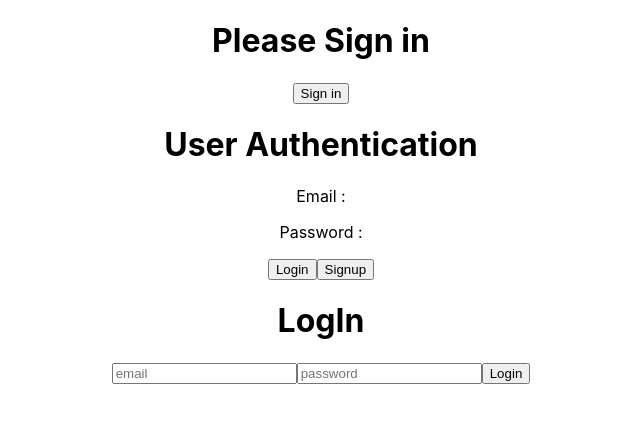
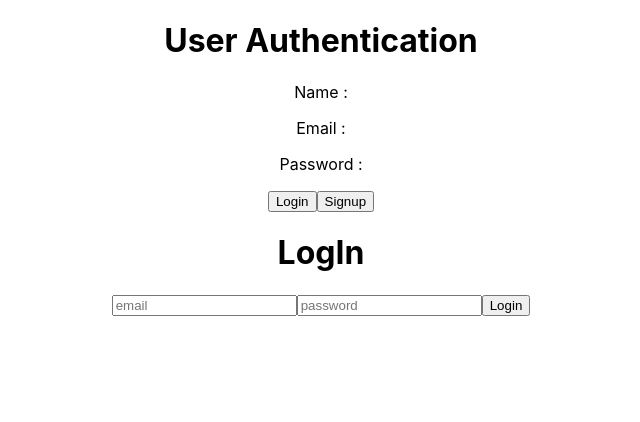
Before and after one commit to abrarCSE29/firebase-authentication, a React (Create React App) app: page / in a window 1280 px wide. Shown: the top 422 px of the page, without its empty margins (319-959 px from the left). Built offline with nearby package versions, Linux system fonts and the light colour scheme.

Commit message:
update name

```diff
--- a/src/App.js
+++ b/src/App.js
@@ -5,6 +5,7 @@ import {
   getAuth,
   signInWithEmailAndPassword,
   signInWithPopup,
+  updateProfile,
 } from "firebase/auth";
 import { initializeApp } from "firebase/app";
 import { useState } from "react";
@@ -23,34 +24,37 @@ const app = initializeApp(firebaseConfig);
 function App() {
   const provider = new GoogleAuthProvider();
 
-  const [userr, setUserr] = useState({
-    name: "",
-    photoURL: "",
-    isSignedIn: false,
-  });
+  // const [userr, setUserr] = useState({
+  //   name: "",
+  //   photoURL: "",
+  //   isSignedIn: false,
+  // });
 
   const [client, setClient] = useState({
+    name: "",
     email: "",
     password: "",
   });
+  const [validatedClient, setValidatedClient] = useState({ ...client });
 
+  const [message, setMessage] = useState("");
   const [newUser, setNewUser] = useState(false);
 
-  const handleSignin = () => {
-    const auth = getAuth();
-    signInWithPopup(auth, provider)
-      .then((result) => {
-        console.log(result.user);
-        const { displayName, photoURL } = result.user;
-        const signedinUser = {
-          name: displayName,
-          photoUrl: photoURL,
-          isSignedIn: true,
-        };
-        setUserr(signedinUser);
-      })
-      .catch((error) => {});
-  };
+  // const handleSignin = () => {
+  //   const auth = getAuth();
+  //   signInWithPopup(auth, provider)
+  //     .then((result) => {
+  //       console.log(result.user);
+  //       const { displayName, photoURL } = result.user;
+  //       const signedinUser = {
+  //         name: displayName,
+  //         photoUrl: photoURL,
+  //         isSignedIn: true,
+  //       };
+  //       setUserr(signedinUser);
+  //     })
+  //     .catch((error) => {});
+  // };
 
   const handleSubmit = (e) => {
     if (newUser) {
@@ -60,7 +64,8 @@ function App() {
           .then((userCredential) => {
             // Signed up
             const user = userCredential.user;
-            console.log("Signed up user");
+            updateUserName(client.name);
+            setMessage("User signed up");
             // ...
           })
           .catch((error) => {
@@ -68,6 +73,9 @@ function App() {
             const errorMessage = error.message;
             // ..
           });
+
+
+
       }
     } else {
       const auth = getAuth();
@@ -75,7 +83,9 @@ function App() {
         .then((userCredential) => {
           // Signed in
           const user = userCredential.user;
-          console.log("Logged in " ,user);
+          setMessage("User Signed in");
+          console.log(user);
+          setValidatedClient(user);
           // ...
         })
         .catch((error) => {
@@ -86,6 +96,20 @@ function App() {
 
     e.preventDefault();
   };
+
+  const updateUserName = (name) => {
+    const auth = getAuth();
+    updateProfile(auth.currentUser, {
+      displayName: name,
+    })
+      .then(() => {
+        console.log("username update successful");
+      })
+      .catch((error) => {
+        // An error occurred
+        // ...
+      });
+  }
 
   const handleChange = (e) => {
     console.log(e.target.value);
@@ -114,7 +138,7 @@ function App() {
 
   return (
     <div className="App">
-      {userr.isSignedIn ? (
+      {/* {userr.isSignedIn ? (
         <div>
           <button
             onClick={() =>
@@ -132,11 +156,13 @@ function App() {
           <h1>Please Sign in</h1>
           <button onClick={handleSignin}>Sign in</button>
         </div>
-      )}
+      )} */}
 
       <h1>User Authentication</h1>
+      <p>Name : {client.name}</p>
       <p>Email : {client.email}</p>
       <p>Password : {client.password}</p>
+
 
       <input type="button" value="Login" onClick={() => setNewUser(false)} />
       <input type="button" value="Signup" onClick={() => setNewUser(true)} />
@@ -148,6 +174,7 @@ function App() {
       ) : (
         <div>
           <h1>Signup</h1>
+          <input type="text" name="name" id="" placeholder="name" onBlur={validateCredentials} />
         </div>
       )}
       <form onSubmit={handleSubmit}>
@@ -168,6 +195,14 @@ function App() {
         />
         <input type="submit" value="Login" />
       </form>
+
+      {message && <p style={{ color: "black" }}>{message}</p>}
+
+      {validatedClient.email && (
+        <div>
+          {client.name},{client.email},{client.password};
+        </div>
+      )}
     </div>
   );
 }
```
